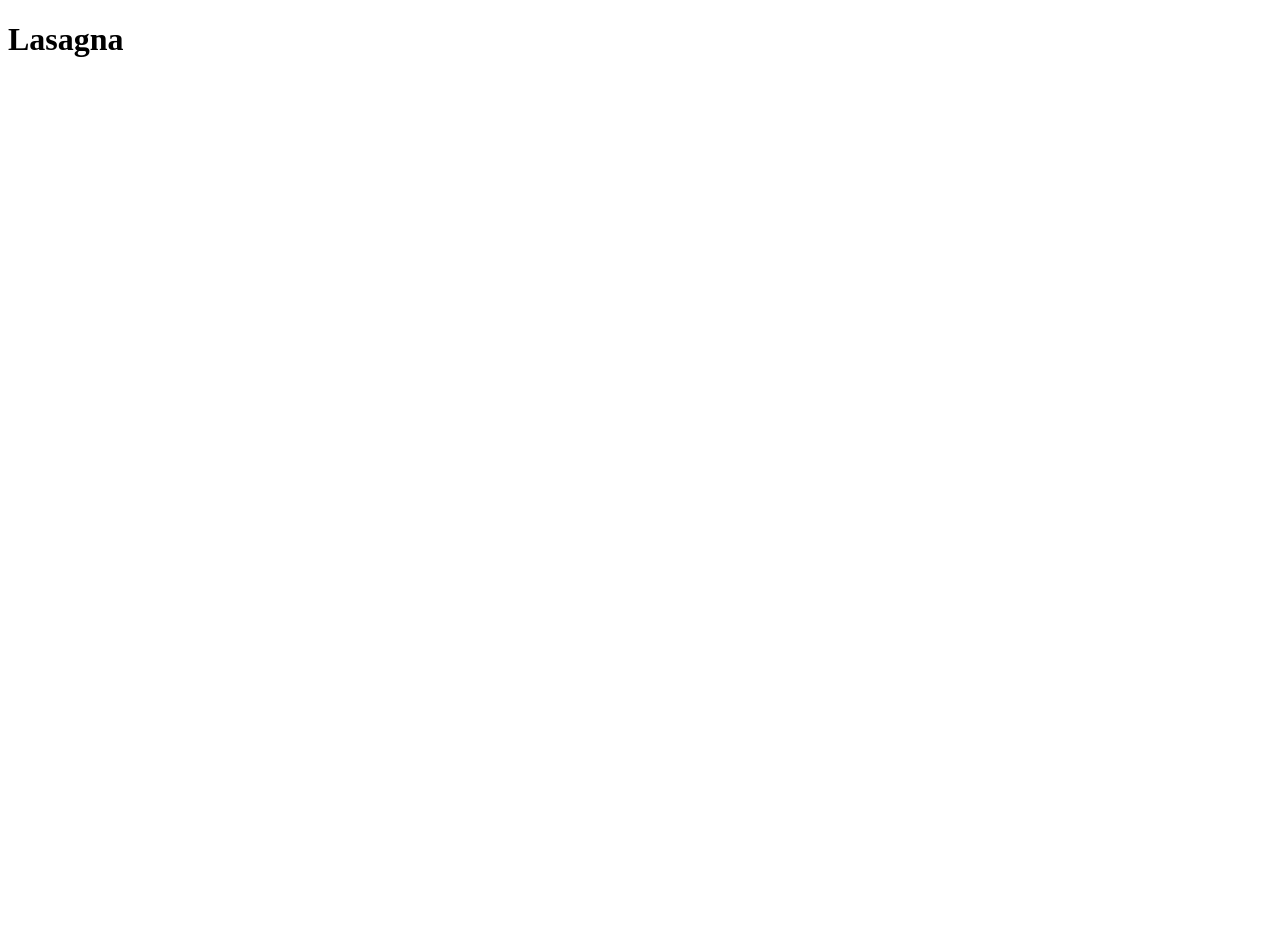
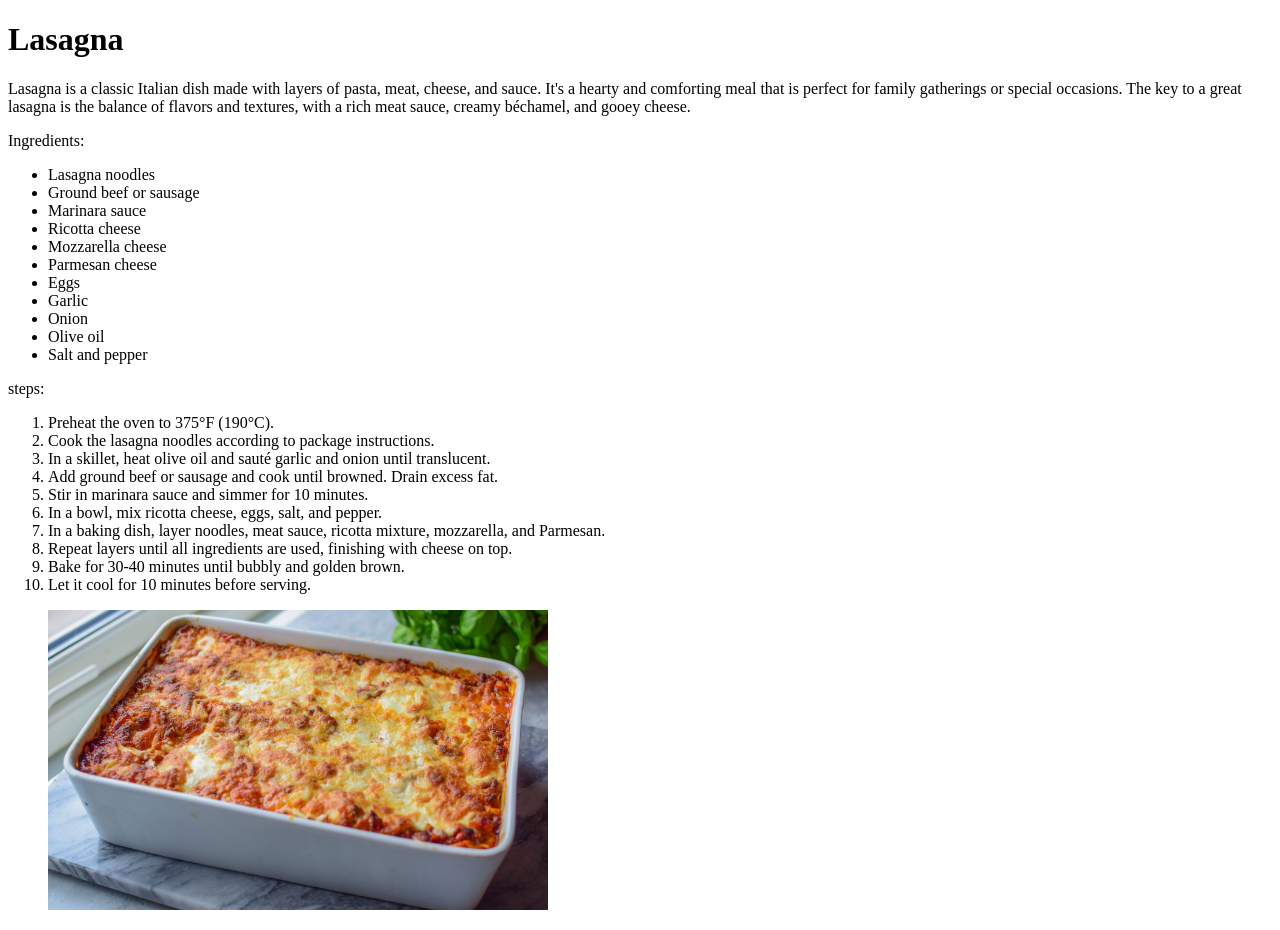
Before and after one commit to djoni1vincent/odin_recipes, a plain HTML site: page recipes/lasagna.html in a window 1280 px wide. Before the commit the page ends 800 px from the top, so only its background shows below. Drawn offline with Linux system fonts and the light colour scheme.

Commit message:
Update lasagna.html and add images

```diff
--- a/recipes/lasagna.html
+++ b/recipes/lasagna.html
@@ -8,8 +8,42 @@
 <body>
 
     <h1>Lasagna</h1>
+    <p>
+        Lasagna is a classic Italian dish made with layers of pasta, meat, cheese, and sauce. It's a hearty and comforting meal that is perfect for family gatherings or special occasions. The key to a great lasagna is the balance of flavors and textures, with a rich meat sauce, creamy béchamel, and gooey cheese.
+    </p>
+    <p>
+        Ingredients:
+        <ul>
+            <li>Lasagna noodles</li>
+            <li>Ground beef or sausage</li>
+            <li>Marinara sauce</li>
+            <li>Ricotta cheese</li>
+            <li>Mozzarella cheese</li>
+            <li>Parmesan cheese</li>
+            <li>Eggs</li>
+            <li>Garlic</li>
+            <li>Onion</li>
+            <li>Olive oil</li>
+            <li>Salt and pepper</li>
+        </ul>
+    </p>
+    <p>
+        steps:
+        <ol>
+            <li>Preheat the oven to 375°F (190°C).</li>
+            <li>Cook the lasagna noodles according to package instructions.</li>
+            <li>In a skillet, heat olive oil and sauté garlic and onion until translucent.</li>
+            <li>Add ground beef or sausage and cook until browned. Drain excess fat.</li>
+            <li>Stir in marinara sauce and simmer for 10 minutes.</li>
+            <li>In a bowl, mix ricotta cheese, eggs, salt, and pepper.</li>
+            <li>In a baking dish, layer noodles, meat sauce, ricotta mixture, mozzarella, and Parmesan.</li>
+            <li>Repeat layers until all ingredients are used, finishing with cheese on top.</li>
+            <li>Bake for 30-40 minutes until bubbly and golden brown.</li>
+            <li>Let it cool for 10 minutes before serving.</li>
+    </p>
+
     <a href="../index.html"></a>
-    <img src="/images/lasagne.jpg" alt="">
+    <img src="/images/lasagne.jpg" alt="" width="500" height="300">
 
 
 </body>
```
Also changed, not shown: images/lasagne.jpg (added).
